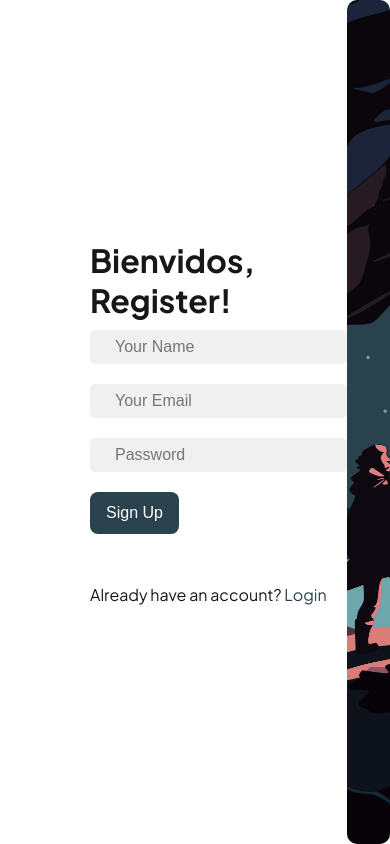
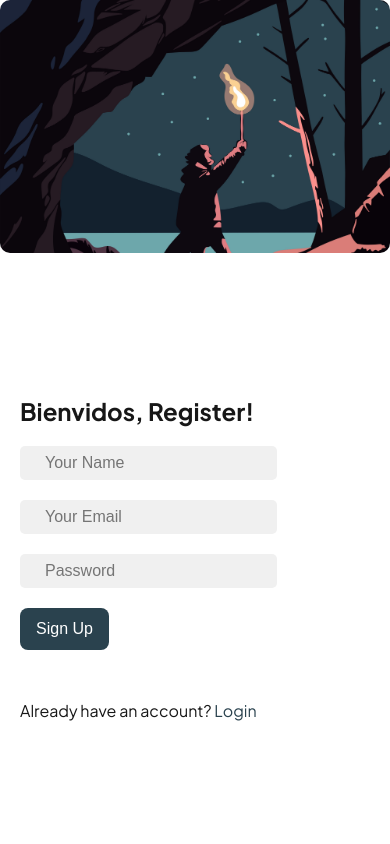
Before and after one commit to Akintayo74/NextJs-travel-blog-guide, a Next.js app: page /auth/signup in a window 390 px wide. Built offline with nearby package versions, Linux system fonts and the light colour scheme.

Commit message:
Optimised Sign up page for responsive design
That is, mobile and tablet

```diff
--- a/src/styles/SignUpForm.module.css
+++ b/src/styles/SignUpForm.module.css
@@ -73,3 +73,62 @@
     object-position: center;
     border-radius: 10px;
 }
+
+
+
+/* Tablet Styles */
+@media(min-width: 760px) and (max-width: 1024px) {
+    .signup__left {
+        margin-left: 50px;
+    }
+
+    .signup__right {
+        flex: 0.9;
+    }
+
+    .signup__form {
+        width: 90%;
+    }
+}
+
+/* Mobile Styles */
+@media(max-width: 759px) {
+    .signup__wrapper {
+        flex-direction: column-reverse;
+    }
+
+    .signup__left {
+        margin: 0;
+        padding: 20px;
+        align-items: flex-start;
+    }
+
+    .signup__left h1 {
+        margin-top: 20px;
+        margin-bottom: 10px;
+        font-size: 1.5rem;
+    }
+
+    .signup__leftForm {
+        width: 100%;
+    }
+
+    .signup__form {
+        width: 100%;
+    }
+
+    .signup__form input,
+    .signup__button button {
+        /* width: 100%; */
+        box-sizing: border-box;
+    }
+
+    .signup__right {
+        height: 30vh;
+        flex: none;
+    }
+
+    .signup__signupLink {
+        margin-top: 30px;
+    }
+}
```
Also changed, not shown: src/styles/ContactCard.module.css (+0 -78 lines).
